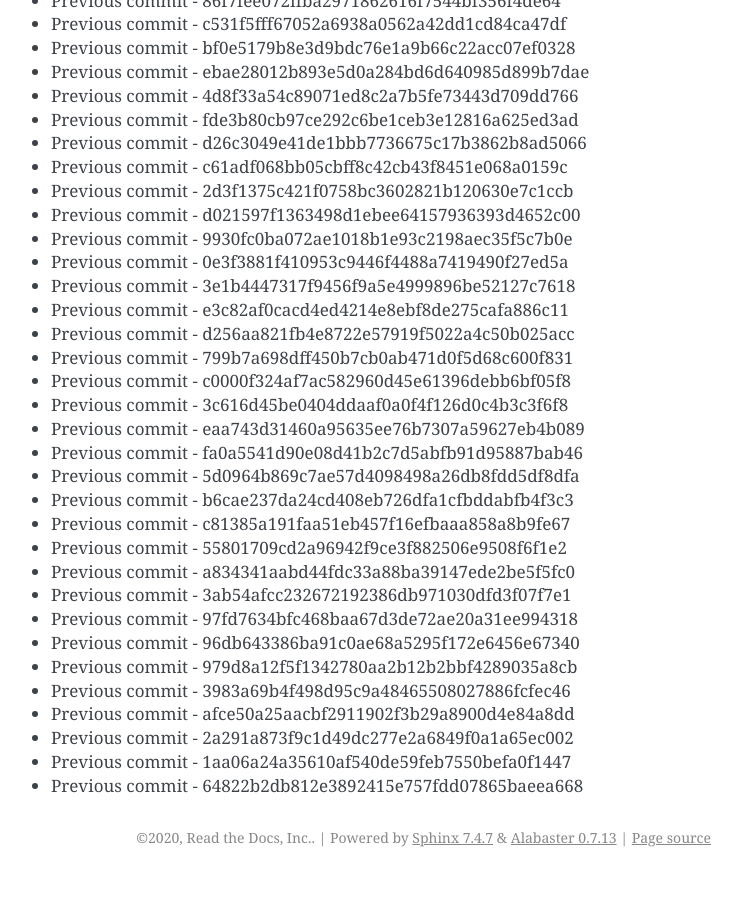
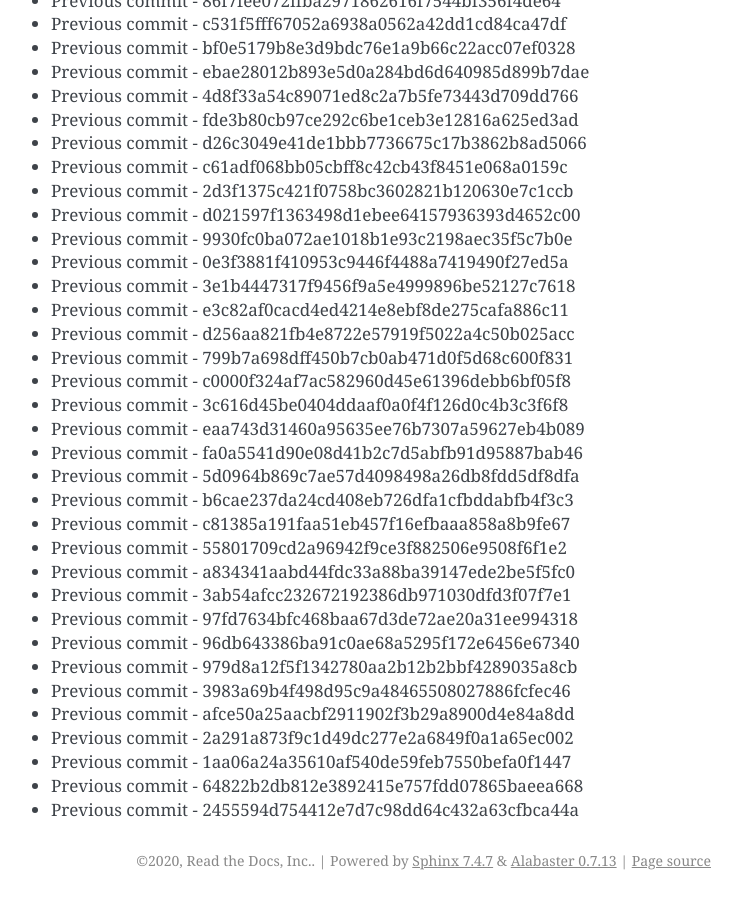
Before and after one commit to readthedocs/rtd-git-stresstest, a Sphinx documentation site: the page built from docs/updates.rst, in a window 1280 px wide and 900 px high, scrolled down 52318 px. Shown: the whole window, without its empty margins (399-1141 px from the left). Built offline with Sphinx 7.4.7, drawn with Linux system fonts in a browser that asks for light colours; before the commit the page ends 53195 px from its top, so only the background shows below that.

Commit message:
Generating commit from previous: 2455594d754412e7d7c98dd64c432a63cfbca44a

```diff
--- a/docs/updates.rst
+++ b/docs/updates.rst
@@ -2230,3 +2230,4 @@ It can be tested for any performance characteristics.
 * Previous commit - 2a291a873f9c1d49dc277e2a6849f0a1a65ec002
 * Previous commit - 1aa06a24a35610af540de59feb7550befa0f1447
 * Previous commit - 64822b2db812e3892415e757fdd07865baeea668
+* Previous commit - 2455594d754412e7d7c98dd64c432a63cfbca44a
```
